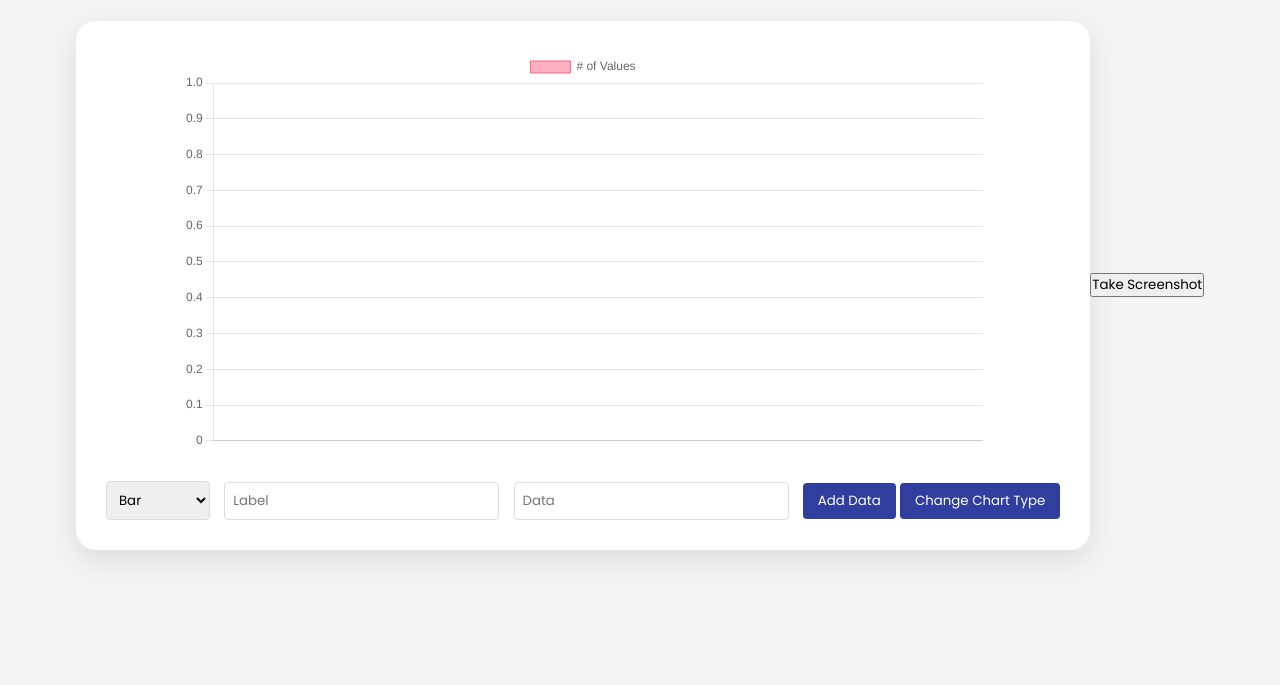
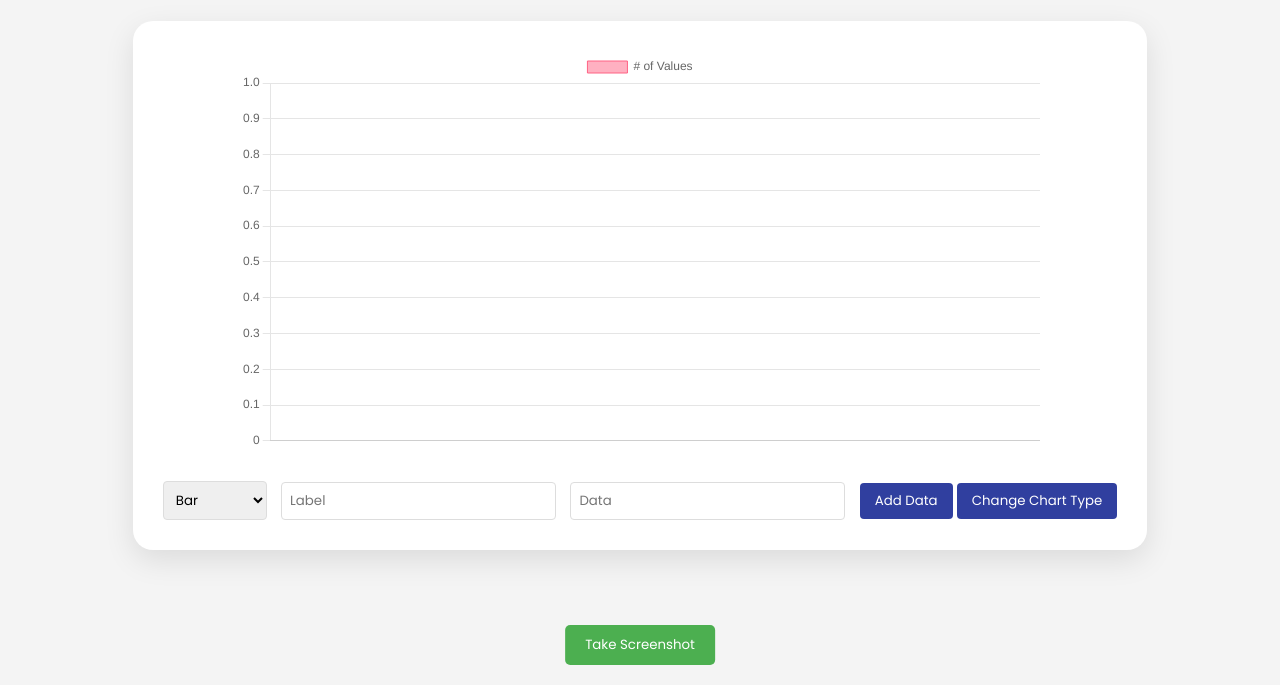
Before and after one commit to Ankit-saha-iiitbbsr/live-chart-generator, a plain HTML site: page index.html in a window 1280 px wide. Shown: the part 115-800 px from the top of the page. Drawn offline with nearby package versions, Linux system fonts and the light colour scheme.

Commit message:
Update style.css

```diff
--- a/style.css
+++ b/style.css
@@ -57,3 +57,25 @@ body{
     align-items: center;
     justify-content: center;
 }
+
+#screenshotBtn:hover{
+    background-color: #45a049;
+}
+
+#screenshotBtn{
+    position: fixed;
+    bottom: 20px;
+    left: 50%;
+    transform: translateX(-50%);
+    padding: 10px 20px;
+    background-color: #4caf50;
+    color: #fff;
+    border: none;
+    border-radius: 5px;
+    cursor: pointer;
+    transition: all 0.3s ease;
+}
+
+.hidden{
+    display: none !important;
+}
```
